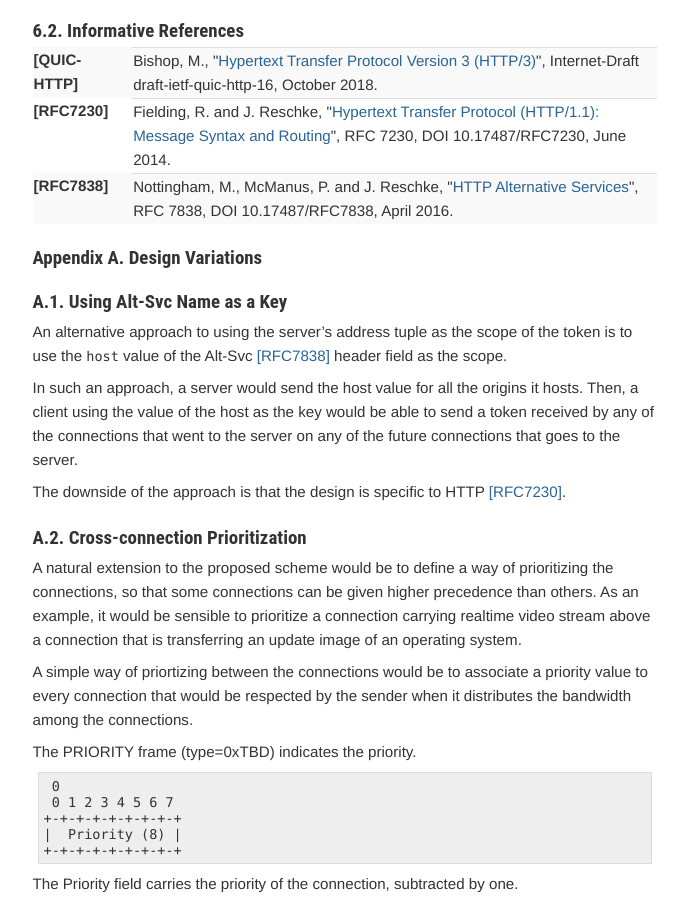
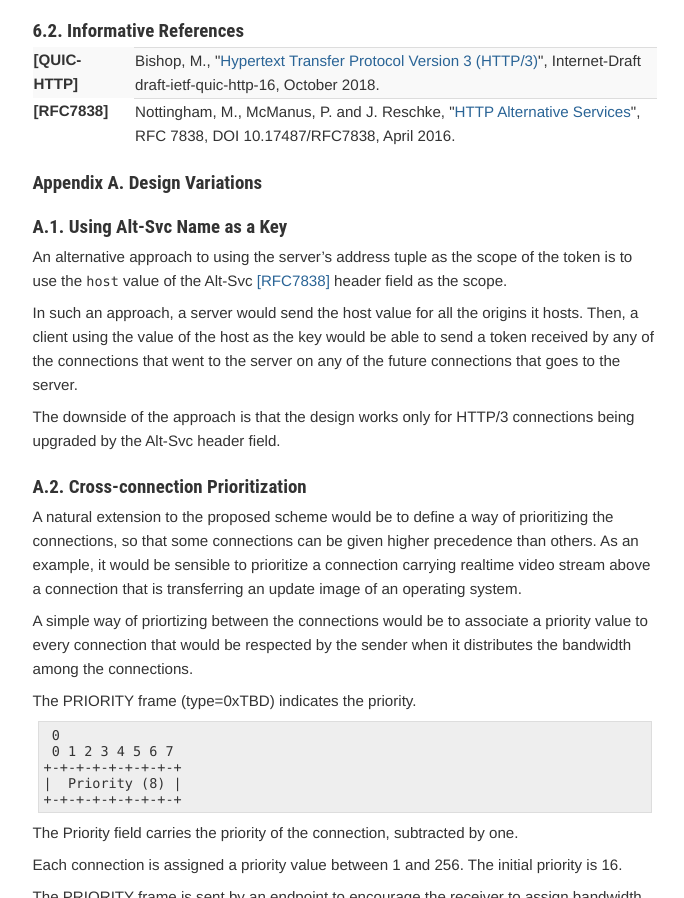
Before and after one commit to kazuho/draft-kazuho-quic-address-bound-token, a plain HTML site: page draft-kazuho-quic-shared-cc.html in a window 1280 px wide. Shown: the part 3007-3905 px from the top of the page, without its empty margins (123-807 px from the left). Drawn offline with Linux system fonts and the light colour scheme.

Commit message:
Script updating gh-pages from c9486b2. [ci skip]

```diff
--- a/draft-kazuho-quic-shared-cc.html
+++ b/draft-kazuho-quic-shared-cc.html
@@ -439,12 +439,6 @@ ul.toc li {
     </tr>
     <tr>
       <td class="reference">
-        <b id="RFC7230">[RFC7230]</b>
-      </td>
-      <td class="top"><a>Fielding, R.</a> and <a>J. Reschke</a>, "<a href="http://tools.ietf.org/html/rfc7230">Hypertext Transfer Protocol (HTTP/1.1): Message Syntax and Routing</a>", RFC 7230, DOI 10.17487/RFC7230, June 2014.</td>
-    </tr>
-    <tr>
-      <td class="reference">
         <b id="RFC7838">[RFC7838]</b>
       </td>
       <td class="top"><a>Nottingham, M.</a>, <a>McManus, P.</a> and <a>J. Reschke</a>, "<a href="http://tools.ietf.org/html/rfc7838">HTTP Alternative Services</a>", RFC 7838, DOI 10.17487/RFC7838, April 2016.</td>
@@ -455,7 +449,7 @@ ul.toc li {
 <h1 id="rfc.appendix.A.1"><a href="#rfc.appendix.A.1">A.1.</a> <a href="#using-alt-svc-name-as-a-key" id="using-alt-svc-name-as-a-key">Using Alt-Svc Name as a Key</a></h1>
 <p id="rfc.section.A.1.p.1">An alternative approach to using the server&#8217;s address tuple as the scope of the token is to use the <samp>host</samp> value of the Alt-Svc <a href="#RFC7838">[RFC7838]</a> header field as the scope.</p>
 <p id="rfc.section.A.1.p.2">In such an approach, a server would send the host value for all the origins it hosts.  Then, a client using the value of the host as the key would be able to send a token received by any of the connections that went to the server on any of the future connections that goes to the server.</p>
-<p id="rfc.section.A.1.p.3">The downside of the approach is that the design is specific to HTTP <a href="#RFC7230">[RFC7230]</a>.</p>
+<p id="rfc.section.A.1.p.3">The downside of the approach is that the design works only for HTTP/3 connections being upgraded by the Alt-Svc header field.</p>
 <h1 id="rfc.appendix.A.2"><a href="#rfc.appendix.A.2">A.2.</a> <a href="#cross-connection-prioritization" id="cross-connection-prioritization">Cross-connection Prioritization</a></h1>
 <p id="rfc.section.A.2.p.1">A natural extension to the proposed scheme would be to define a way of prioritizing the connections, so that some connections can be given higher precedence than others.  As an example, it would be sensible to prioritize a connection carrying realtime video stream above a connection that is transferring an update image of an operating system.</p>
 <p id="rfc.section.A.2.p.2">A simple way of priortizing between the connections would be to associate a priority value to every connection that would be respected by the sender when it distributes the bandwidth among the connections.</p>
```
Also changed, not shown: draft-kazuho-quic-shared-cc.txt.
